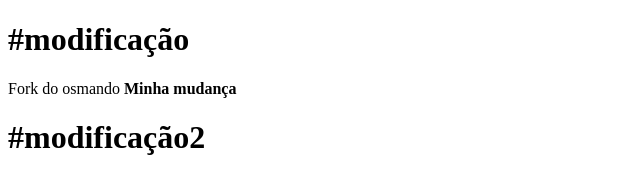
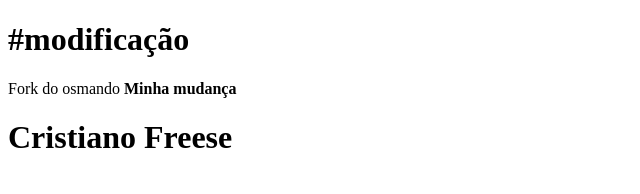
Before and after one commit to capeletti/teste01, a plain HTML site: page index.html in a window 1280 px wide. Shown: the whole page, without its empty margins (0-640 px from the left). Drawn offline with Linux system fonts and the light colour scheme.

Commit message:
Commit Cristiano Freese

```diff
--- a/index.html
+++ b/index.html
@@ -9,6 +9,6 @@
 <body>
     <h1>#modificação <arthur-caruso></h1>
         <p>Fork do osmando <strong>Minha mudança</strong></p>
-    <h1>#modificação2 <matheus-piske></h1>
+    <h1>Cristiano Freese<matheus-piske></h1>
 </body>
 </html>
```
